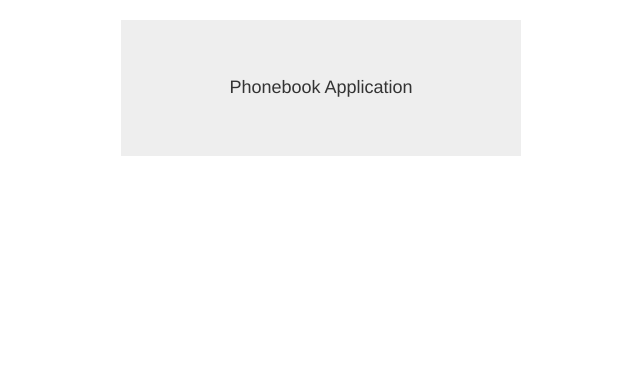
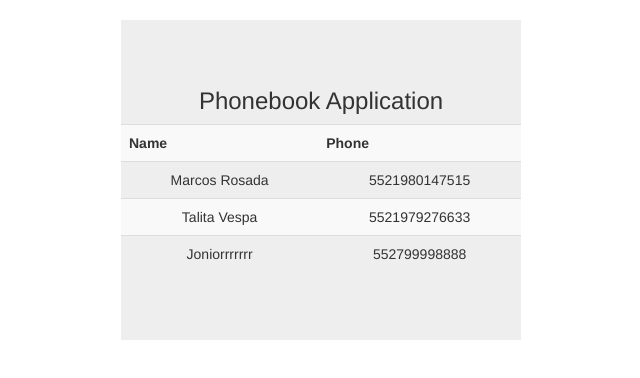
Before and after one commit to marcosrosada/AngularJS-Phonebook, a website: page index.html in a window 1280 px wide. Shown: the whole page, without its empty margins (319-959 px from the left). Drawn offline with nearby package versions, Linux system fonts and the light colour scheme.

Commit message:
Adding style and features to table

```diff
--- a/index.html
+++ b/index.html
@@ -11,8 +11,17 @@
 <body ng-controller="contactsCtrl">
 
 	<div class="jumbotron">
-		<h4 ng-bind="title"></h4>
+		<h3 ng-bind="title"></h3>
 
+		<table class="table table-striped">
+			<tr>
+				<th>Name</th>
+				<th>Phone</th>
+			</tr>
+			<tr ng-repeat="item in listContacts">
+				<td>{{item.name}}</td>
+				<td>{{item.number}}</td>
+			</tr>
 	</div>
 
 
--- a/js/main.js
+++ b/js/main.js
@@ -4,7 +4,7 @@ app.controller("contactsCtrl", function($scope){
 
 	$scope.title = "Phonebook Application";
 
-	$scope.list = [
+	$scope.listContacts = [
 		{ name: "Marcos Rosada", number: +5521980147515 },
 		{ name: "Talita Vespa", number: +5521979276633 },
 		{ name: "Joniorrrrrrr", number: +552799998888 }
```
